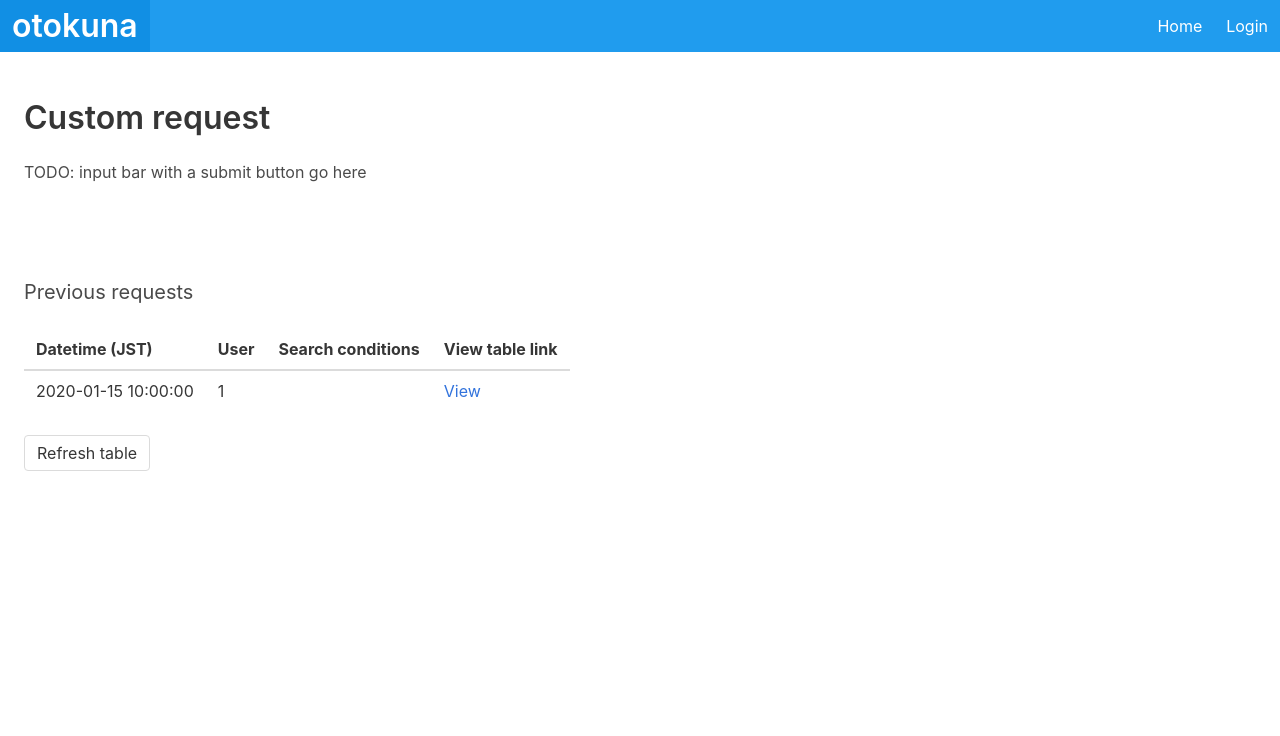
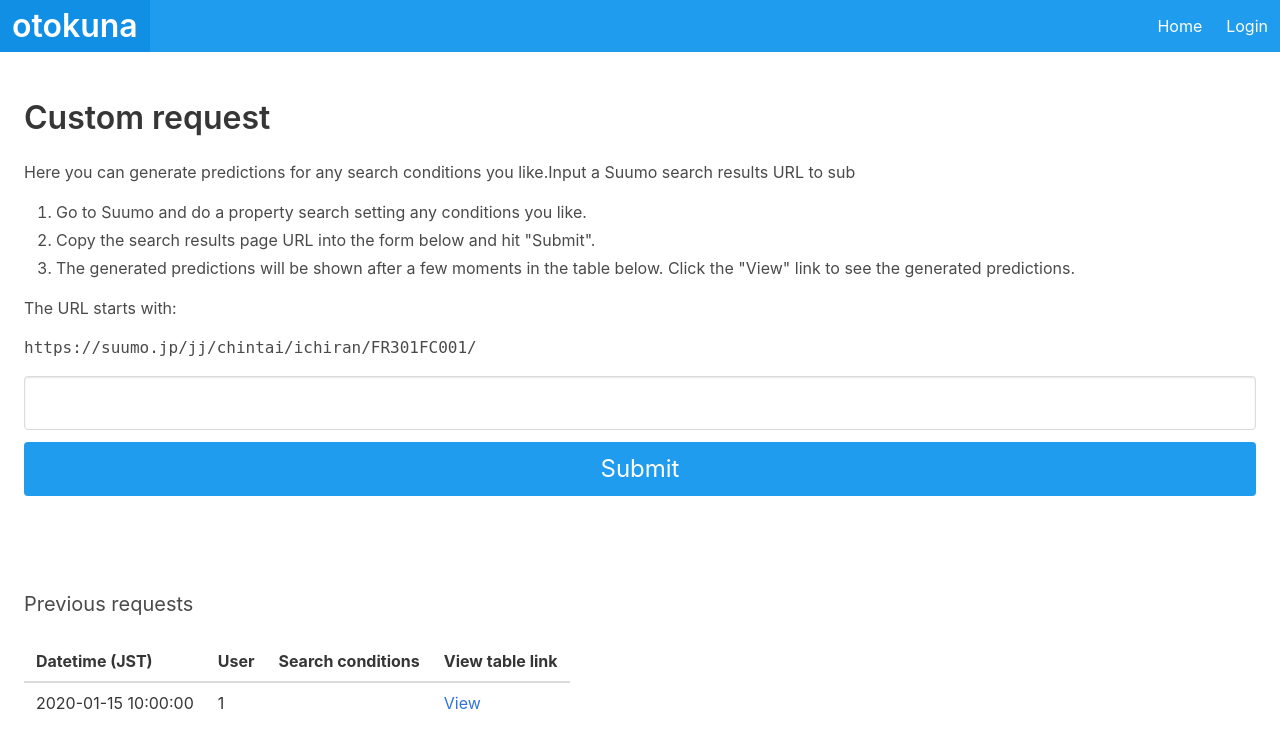
Before and after one commit to alegonz/otokuna, a Python web app: template app/templates/index_custom_request.html in a window 1280 px wide. Shown: the top 736 px of the page. Before the commit the page ends 471 px from the top, so only its background shows below. Run offline with Jinja, Linux system fonts and the light colour scheme; the template is opened without the code that fills it: most values are stand-ins (such as "Sample title", 1, 10 or a date in 2020); form fields are guessed from the names that the template uses.

Commit message:
Implement submit button for custom requests (part 2)

```diff
--- a/app/config/config.example.yml
+++ b/app/config/config.example.yml
@@ -8,6 +8,8 @@ users:
 dtale_state_dir: "/tmp/otokuna_dtale_state"
 app_db_file: "/tmp/otokuna_app_state.db"
 bucket_name: "mybucket"
+sfn_region_name: "us-west-2"
+sfn_arn: "some_arn"  # same arn that is set in the policy of the IAM role for the app
 scraped_data_key_prefix: "dumped_data/daily"
 scraped_data_key_template: "{}/東京都.pickle"  # relative to scraped_data_key_prefix
 predictions_key_prefix: "predictions/daily"
--- a/app/templates/index_custom_request.html
+++ b/app/templates/index_custom_request.html
@@ -5,8 +5,26 @@
 <section class="section">
     <h1 class="title">Custom request</h1>
     <div class="content">
-        <p>TODO: input bar with a submit button go here
+        <p>Here you can generate predictions for any search conditions you like.Input a Suumo search results URL to sub
         </p>
+        <ol>
+            <li>Go to Suumo and do a property search setting any conditions you like.</li>
+            <li>Copy the search results page URL into the form below and hit "Submit".</li>
+            <li>The generated predictions will be shown after a few moments in the table below.
+                Click the "View" link to see the generated predictions.</li>
+        </ol>
+        <p>The URL starts with:
+        </p>
+        <p class="is-family-monospace">https://suumo.jp/jj/chintai/ichiran/FR301FC001/</p>
+        <form method="POST" action="{{ url_for('submit_custom_request') }}">
+            {{ form.csrf_token }}
+            <div class="field">
+                <div class="control">
+                    {{ form.search_url(class="input is-large") }}
+                </div>
+            </div>
+            <button class="button is-block is-info is-large is-fullwidth">Submit</button>
+        </form>
     </div>
 </section>
 <section class="section">
```
Also changed, not shown: app/app.py (+27 -1 lines), app/templates/request_submitted.html (added, +12 -0 lines).
